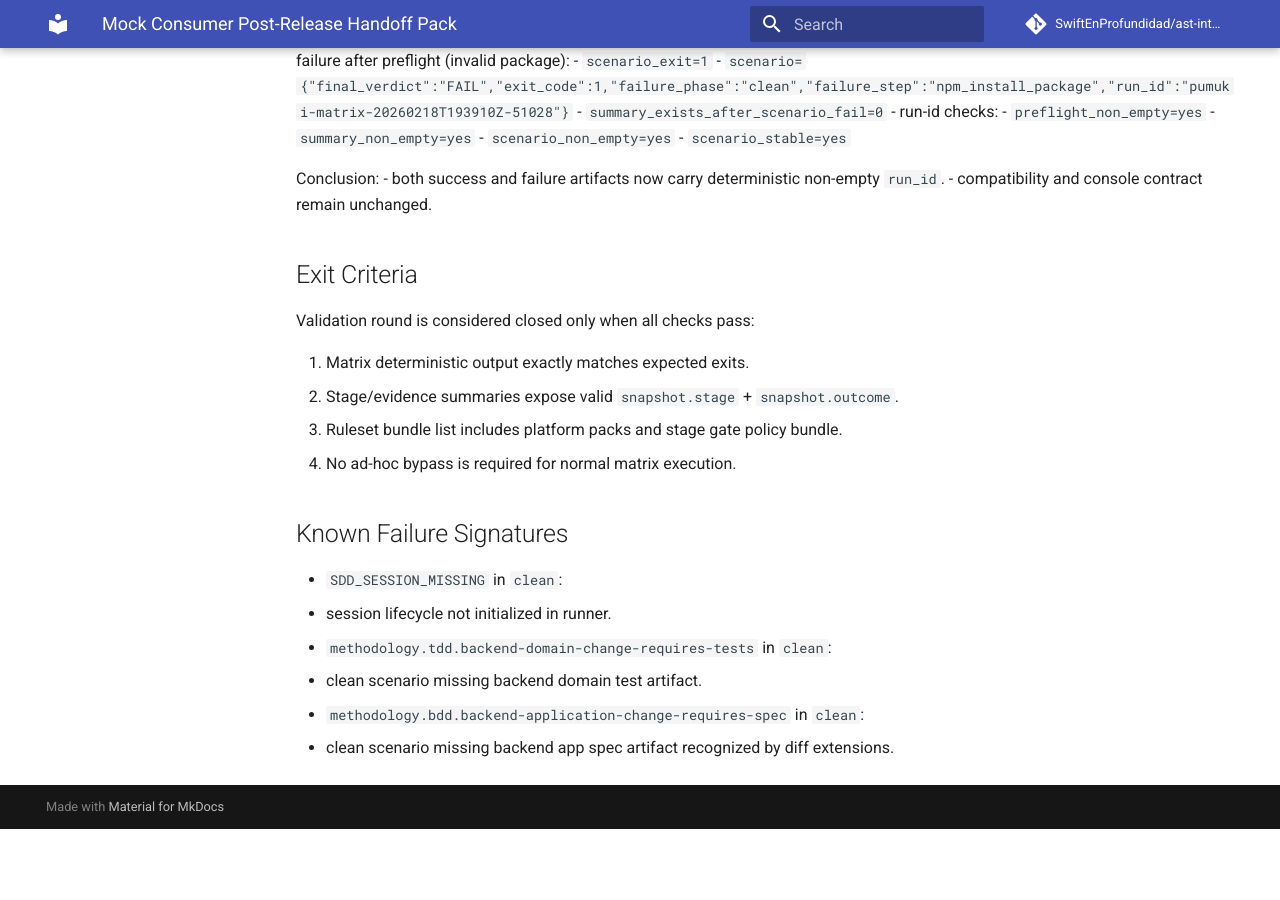
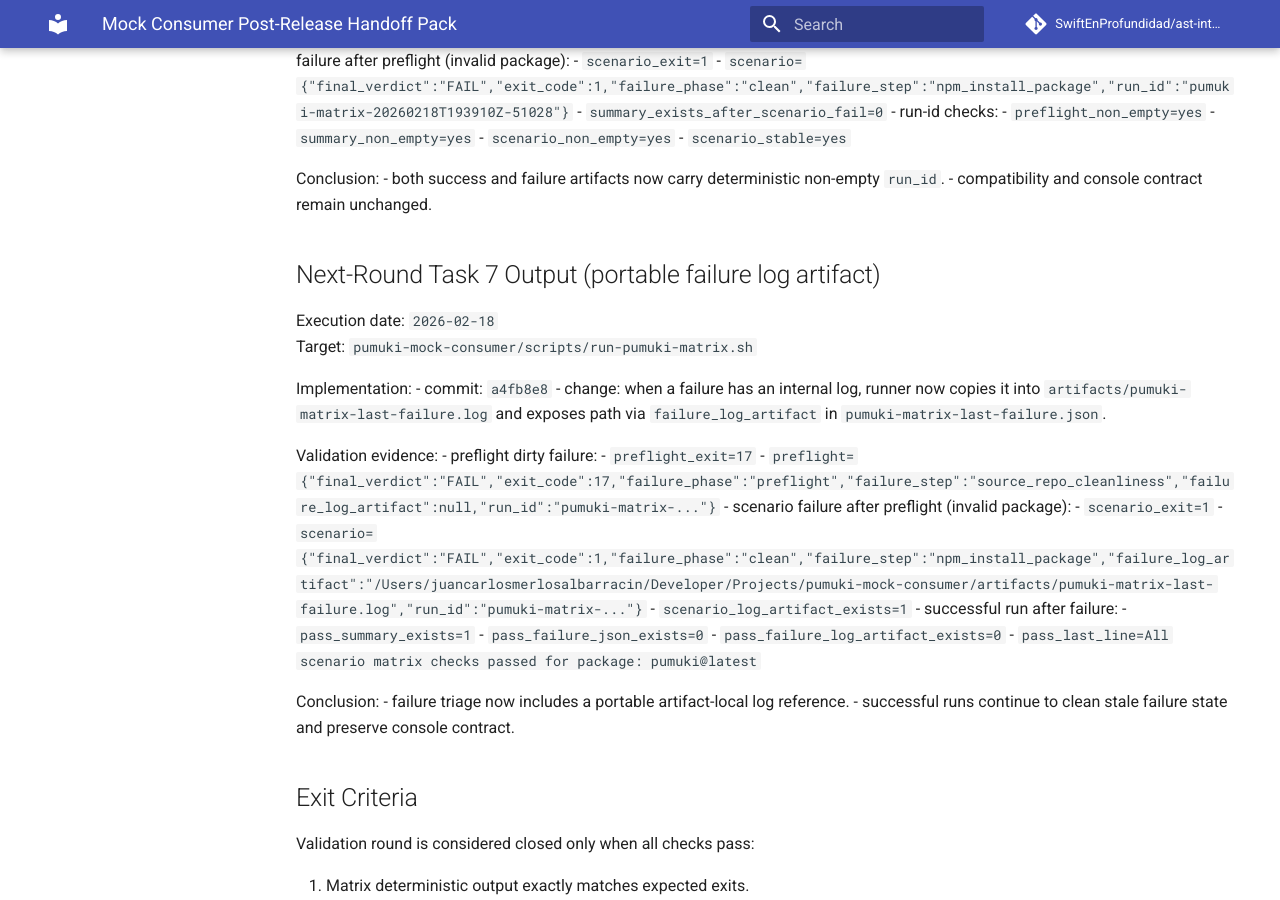
Before and after one commit to SwiftEnProfundidad/ast-intelligence-hooks, an MkDocs documentation site: the page built from docs/validation/mock-consumer-post-release-handoff-pack.md, in a window 1280 px wide and 900 px high, scrolled down 6325 px. Built offline with MkDocs 1.6.1 and Material for MkDocs 9.7.7, drawn with Linux system fonts in a browser that asks for light colours; comment, search, counter and statistics services are not loaded; before the commit the page ends 7154 px from its top, so only the background shows below that.

Commit message:
docs(validation): close task 7 failure-log artifact evidence

```diff
--- a/docs/validation/mock-consumer-post-release-handoff-pack.md
+++ b/docs/validation/mock-consumer-post-release-handoff-pack.md
@@ -348,6 +348,33 @@ Conclusion:
 - both success and failure artifacts now carry deterministic non-empty `run_id`.
 - compatibility and console contract remain unchanged.
 
+## Next-Round Task 7 Output (portable failure log artifact)
+
+Execution date: `2026-02-18`
+Target: `pumuki-mock-consumer/scripts/run-pumuki-matrix.sh`
+
+Implementation:
+- commit: `a4fb8e8`
+- change: when a failure has an internal log, runner now copies it into `artifacts/pumuki-matrix-last-failure.log` and exposes path via `failure_log_artifact` in `pumuki-matrix-last-failure.json`.
+
+Validation evidence:
+- preflight dirty failure:
+  - `preflight_exit=17`
+  - `preflight={"final_verdict":"FAIL","exit_code":17,"failure_phase":"preflight","failure_step":"source_repo_cleanliness","failure_log_artifact":null,"run_id":"pumuki-matrix-..."}`
+- scenario failure after preflight (invalid package):
+  - `scenario_exit=1`
+  - `scenario={"final_verdict":"FAIL","exit_code":1,"failure_phase":"clean","failure_step":"npm_install_package","failure_log_artifact":"/Users/juancarlosmerlosalbarracin/Developer/Projects/pumuki-mock-consumer/artifacts/pumuki-matrix-last-failure.log","run_id":"pumuki-matrix-..."}`
+  - `scenario_log_artifact_exists=1`
+- successful run after failure:
+  - `pass_summary_exists=1`
+  - `pass_failure_json_exists=0`
+  - `pass_failure_log_artifact_exists=0`
+  - `pass_last_line=All scenario matrix checks passed for package: pumuki@latest`
+
+Conclusion:
+- failure triage now includes a portable artifact-local log reference.
+- successful runs continue to clean stale failure state and preserve console contract.
+
 ## Exit Criteria
 
 Validation round is considered closed only when all checks pass:
```
Also changed, not shown: docs/REFRACTOR_PROGRESS.md (+3 -1 lines), docs/validation/mock-consumer-next-round-scope.md (+7 -0 lines).
